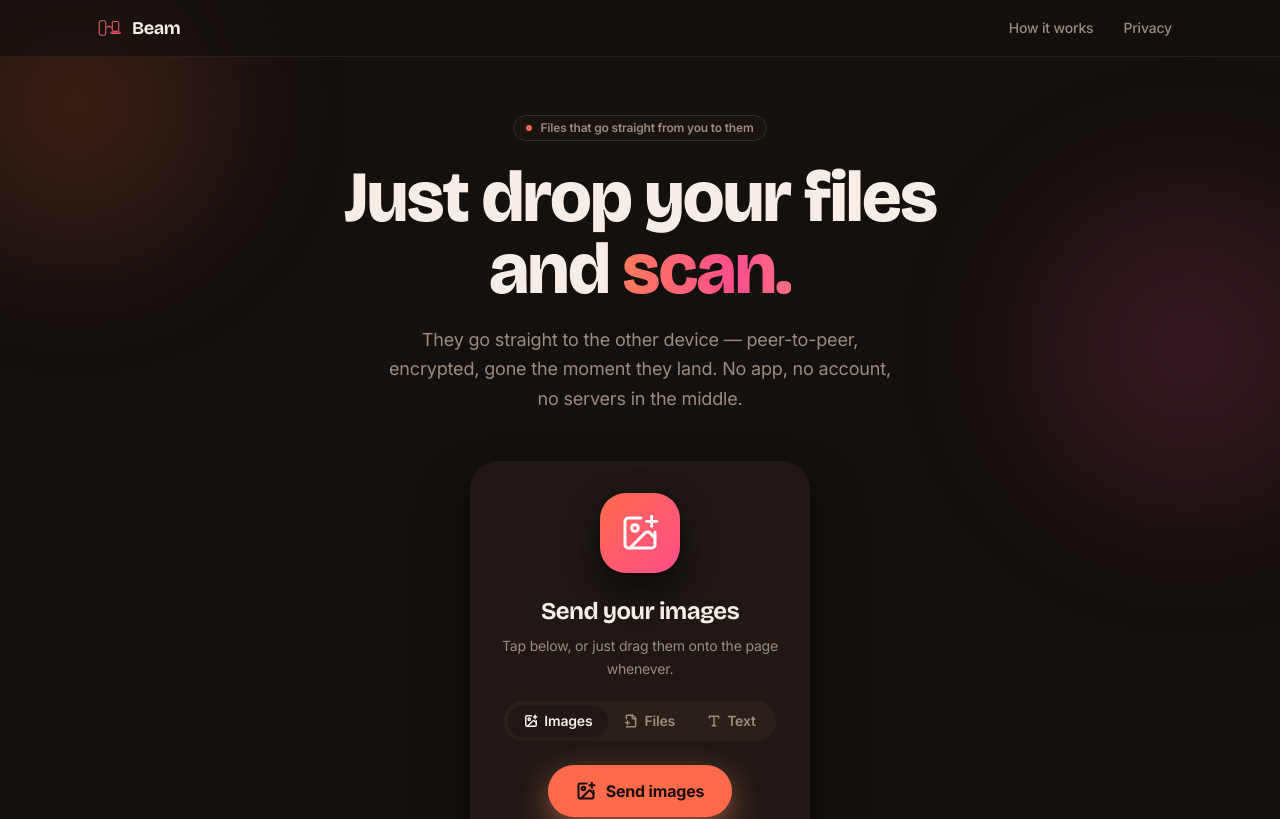
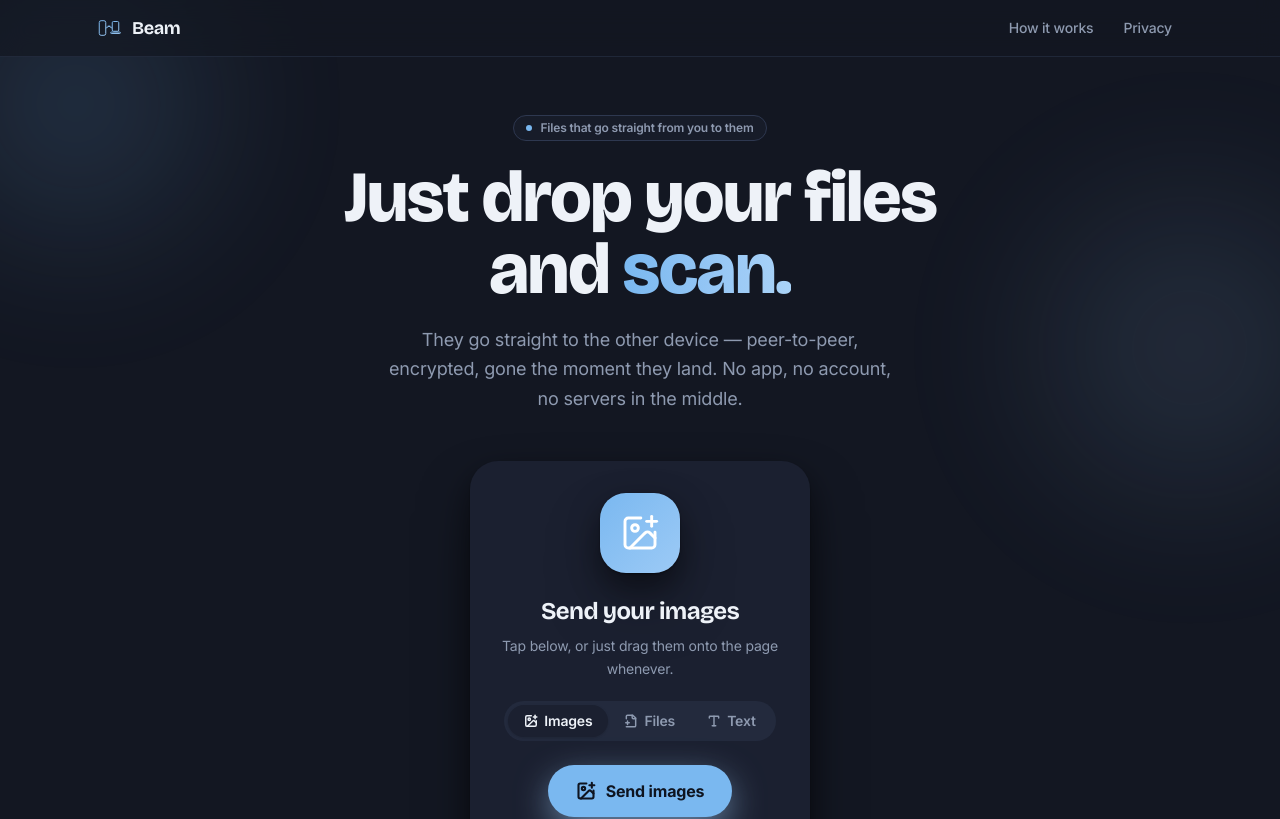
Before and after one commit to AaronS6/beam, a Next.js app: page / in a window 1280 px wide. Shown: the top 819 px of the page. Built offline with nearby package versions, Linux system fonts and the light colour scheme.

Commit message:
4acd03ed-9465-4610-ace2-de3094081f0a

```diff
--- a/src/app/globals.css
+++ b/src/app/globals.css
@@ -60,47 +60,47 @@
   /* Generous radius — 24px on the main card, 16px on buttons/chips */
   --radius: 1.5rem;
 
-  /* ---- DARK-ONLY (no light mode). WeTransfer-style deep charcoal with
-         a confident coral accent. The background is the main character. ---- */
-  --brand: #FF6B4A;            /* confident warm coral — the accent */
-  --brand-soft: #2A1A14;       /* deep warm tint for decoration */
-  --brand-deep: #FF8A6E;       /* lighter coral — buttons on dark */
+  /* ---- DARK-ONLY (no light mode). Deep charcoal background with a soft,
+         muted light-blue accent — calm, not too bright/white. ---- */
+  --brand: #7AB8F0;            /* soft muted light blue — the accent */
+  --brand-soft: #1A2230;       /* deep blue-tinted dark for decoration */
+  --brand-deep: #9CCAF6;       /* lighter blue for hover states */
 
-  --background: #14100E;       /* deep charcoal-near-black, warm not blue */
-  --foreground: #F5EDE6;       /* warm off-white text */
-  --card: #1F1814;             /* elevated warm dark surface — the floating card */
-  --card-foreground: #F5EDE6;
-  --popover: #1F1814;
-  --popover-foreground: #F5EDE6;
-  --primary: #FF6B4A;          /* coral primary button */
-  --primary-foreground: #1A0D08;
-  --secondary: #2A201A;        /* darker warm chip */
-  --secondary-foreground: #F5EDE6;
-  --muted: #2A201A;
-  --muted-foreground: #9C8A7E; /* warm gray secondary text */
-  --accent: #2A201A;
-  --accent-foreground: #F5EDE6;
+  --background: #131722;       /* deep charcoal-blue (cool, not warm) */
+  --foreground: #EEF2F8;       /* cool off-white text */
+  --card: #1B2030;             /* elevated dark surface — the floating card */
+  --card-foreground: #EEF2F8;
+  --popover: #1B2030;
+  --popover-foreground: #EEF2F8;
+  --primary: #7AB8F0;          /* soft light-blue primary button */
+  --primary-foreground: #0E1420;
+  --secondary: #232A3D;        /* darker blue-tinted chip */
+  --secondary-foreground: #EEF2F8;
+  --muted: #232A3D;
+  --muted-foreground: #8E9AB0; /* cool gray secondary text */
+  --accent: #232A3D;
+  --accent-foreground: #EEF2F8;
   --destructive: #FF5A5A;
   --destructive-foreground: #FFFFFF;
-  --border: #3A2E26;           /* warm dark hairline */
-  --input: #3A2E26;
-  --ring: #FF6B4A;
-  --chart-1: #FF6B4A;
-  --chart-2: #FF9E7B;
-  --chart-3: #C4451E;
-  --chart-4: #FFD9CC;
-  --chart-5: #9C8A7E;
-  --sidebar: #1F1814;
-  --sidebar-foreground: #F5EDE6;
-  --sidebar-primary: #FF6B4A;
-  --sidebar-primary-foreground: #1A0D08;
-  --sidebar-accent: #2A201A;
-  --sidebar-accent-foreground: #F5EDE6;
-  --sidebar-border: #3A2E26;
-  --sidebar-ring: #FF6B4A;
+  --border: #2E3850;           /* cool dark hairline */
+  --input: #2E3850;
+  --ring: #7AB8F0;
+  --chart-1: #7AB8F0;
+  --chart-2: #9CCAF6;
+  --chart-3: #5A9EE6;
+  --chart-4: #B8DCF8;
+  --chart-5: #8E9AB0;
+  --sidebar: #1B2030;
+  --sidebar-foreground: #EEF2F8;
+  --sidebar-primary: #7AB8F0;
+  --sidebar-primary-foreground: #0E1420;
+  --sidebar-accent: #232A3D;
+  --sidebar-accent-foreground: #EEF2F8;
+  --sidebar-border: #2E3850;
+  --sidebar-ring: #7AB8F0;
 
-  /* The brand gradient — coral → warm pink, used for the QR glow + progress */
-  --beam-gradient: linear-gradient(135deg, #FF6B4A 0%, #FF4D8D 100%);
+  /* The brand gradient — soft blue → lighter blue, used for QR glow + progress */
+  --beam-gradient: linear-gradient(135deg, #7AB8F0 0%, #9CCAF6 100%);
 }
 
 @layer base {
@@ -160,7 +160,7 @@
     box-shadow:
       0 0 0 1px color-mix(in srgb, var(--brand) 35%, transparent),
       0 0 48px 6px color-mix(in srgb, var(--brand) 35%, transparent),
-      0 0 96px 16px color-mix(in srgb, #FF4D8D 22%, transparent);
+      0 0 96px 16px color-mix(in srgb, #9CCAF6 22%, transparent);
   }
 
   /* Custom scrollbar for long file lists */
@@ -260,7 +260,7 @@
   100% { background-position: 200% 50%; }
 }
 .text-beam-animate {
-  background-image: linear-gradient(90deg, #FF7A5C, #FF4D8D, #FF9374, #FF7A5C);
+  background-image: linear-gradient(90deg, #7AB8F0, #9CCAF6, #B8DCF8, #7AB8F0);
   background-size: 200% auto;
   -webkit-background-clip: text;
   background-clip: text;
--- a/src/components/beam-logo.tsx
+++ b/src/components/beam-logo.tsx
@@ -35,8 +35,8 @@
       >
         <defs>
           <linearGradient id={gid} x1="0%" y1="0%" x2="100%" y2="100%">
-            <stop offset="0%" stopColor="#FF6B4A" />
-            <stop offset="100%" stopColor="#FF4D8D" />
+            <stop offset="0%" stopColor="#7AB8F0" />
+            <stop offset="100%" stopColor="#9CCAF6" />
           </linearGradient>
         </defs>
         {/* Outline-only device shapes — transparent fill, thin gradient stroke */}
--- a/src/components/beam/background-decor.tsx
+++ b/src/components/beam/background-decor.tsx
@@ -3,26 +3,26 @@
 import * as React from "react";
 
 /**
- * BackgroundDecor — soft warm glows drifting behind the central card on the
- * dark charcoal background. Subtle, atmospheric — WeTransfer-style depth.
+ * BackgroundDecor — soft blue glows drifting behind the central card on the
+ * dark charcoal-blue background. Subtle, atmospheric.
  */
 export function BackgroundDecor() {
   return (
     <div aria-hidden className="pointer-events-none absolute inset-0 overflow-hidden">
-      {/* Coral glow top-left */}
+      {/* Soft blue glow top-left */}
       <div
-        className="animate-beam-drift absolute -left-32 -top-20 h-96 w-96 rounded-full opacity-25 blur-3xl"
-        style={{ background: "radial-gradient(circle, #FF6B4A 0%, transparent 70%)" }}
+        className="animate-beam-drift absolute -left-32 -top-20 h-96 w-96 rounded-full opacity-20 blur-3xl"
+        style={{ background: "radial-gradient(circle, #7AB8F0 0%, transparent 70%)" }}
       />
-      {/* Pink glow top-right */}
+      {/* Lighter blue glow top-right */}
       <div
-        className="animate-beam-drift absolute -right-32 top-32 h-[28rem] w-[28rem] rounded-full opacity-20 blur-3xl"
-        style={{ background: "radial-gradient(circle, #FF4D8D 0%, transparent 70%)", animationDelay: "3s" }}
+        className="animate-beam-drift absolute -right-32 top-32 h-[28rem] w-[28rem] rounded-full opacity-15 blur-3xl"
+        style={{ background: "radial-gradient(circle, #9CCAF6 0%, transparent 70%)", animationDelay: "3s" }}
       />
-      {/* Warm amber glow bottom */}
+      {/* Pale blue glow bottom */}
       <div
-        className="animate-beam-drift absolute bottom-0 left-1/4 h-80 w-80 rounded-full opacity-15 blur-3xl"
-        style={{ background: "radial-gradient(circle, #FFB37C 0%, transparent 70%)", animationDelay: "6s" }}
+        className="animate-beam-drift absolute bottom-0 left-1/4 h-80 w-80 rounded-full opacity-12 blur-3xl"
+        style={{ background: "radial-gradient(circle, #B8DCF8 0%, transparent 70%)", animationDelay: "6s" }}
       />
       {/* Subtle dotted texture overlay */}
       <div className="texture-dots absolute inset-0 opacity-[0.04]" />
--- a/src/components/beam/beam-stage.tsx
+++ b/src/components/beam/beam-stage.tsx
@@ -25,7 +25,7 @@
           className="pointer-events-none absolute -inset-4 rounded-[36px] opacity-40 blur-2xl animate-beam-spin"
           style={{
             background:
-              "conic-gradient(from 0deg, transparent 0deg, #FF7A5C 60deg, transparent 140deg, #FF4D8D 210deg, transparent 300deg)",
+              "conic-gradient(from 0deg, transparent 0deg, #7AB8F0 60deg, transparent 140deg, #9CCAF6 210deg, transparent 300deg)",
           }}
         />
       )}
@@ -35,12 +35,12 @@
           <div
             aria-hidden
             className="pointer-events-none absolute inset-0 rounded-[28px] animate-beam-pulse"
-            style={{ border: "1px solid color-mix(in srgb, #FF7A5C 55%, transparent)" }}
+            style={{ border: "1px solid color-mix(in srgb, #7AB8F0 55%, transparent)" }}
           />
           <div
             aria-hidden
             className="pointer-events-none absolute inset-0 rounded-[28px] animate-beam-pulse"
-            style={{ border: "1px solid color-mix(in srgb, #FF4D8D 55%, transparent)", animationDelay: "1.4s" }}
+            style={{ border: "1px solid color-mix(in srgb, #9CCAF6 55%, transparent)", animationDelay: "1.4s" }}
           />
         </>
       )}
--- a/src/components/beam/footer.tsx
+++ b/src/components/beam/footer.tsx
@@ -10,8 +10,8 @@
           <svg width="20" height="20" viewBox="0 0 64 64" fill="none" aria-hidden>
             <defs>
               <linearGradient id="footerMarkGrad" x1="0%" y1="0%" x2="100%" y2="100%">
-                <stop offset="0%" stopColor="#FF6B4A" />
-                <stop offset="100%" stopColor="#FF4D8D" />
+                <stop offset="0%" stopColor="#7AB8F0" />
+                <stop offset="100%" stopColor="#9CCAF6" />
               </linearGradient>
             </defs>
             <rect x="8" y="14" width="16" height="36" rx="4.5" fill="none" stroke="url(#footerMarkGrad)" strokeWidth="2.4" />
--- a/src/components/beam/nav.tsx
+++ b/src/components/beam/nav.tsx
@@ -15,8 +15,8 @@
             <svg width="26" height="26" viewBox="0 0 64 64" fill="none" xmlns="http://www.w3.org/2000/svg" aria-hidden>
               <defs>
                 <linearGradient id="navMarkGrad" x1="0%" y1="0%" x2="100%" y2="100%">
-                  <stop offset="0%" stopColor="#FF6B4A" />
-                  <stop offset="100%" stopColor="#FF4D8D" />
+                  <stop offset="0%" stopColor="#7AB8F0" />
+                  <stop offset="100%" stopColor="#9CCAF6" />
                 </linearGradient>
               </defs>
               {/* Outline-only device shapes */}
```
Also changed, not shown: 1 other file (tests, documents, lock files or other folders).
